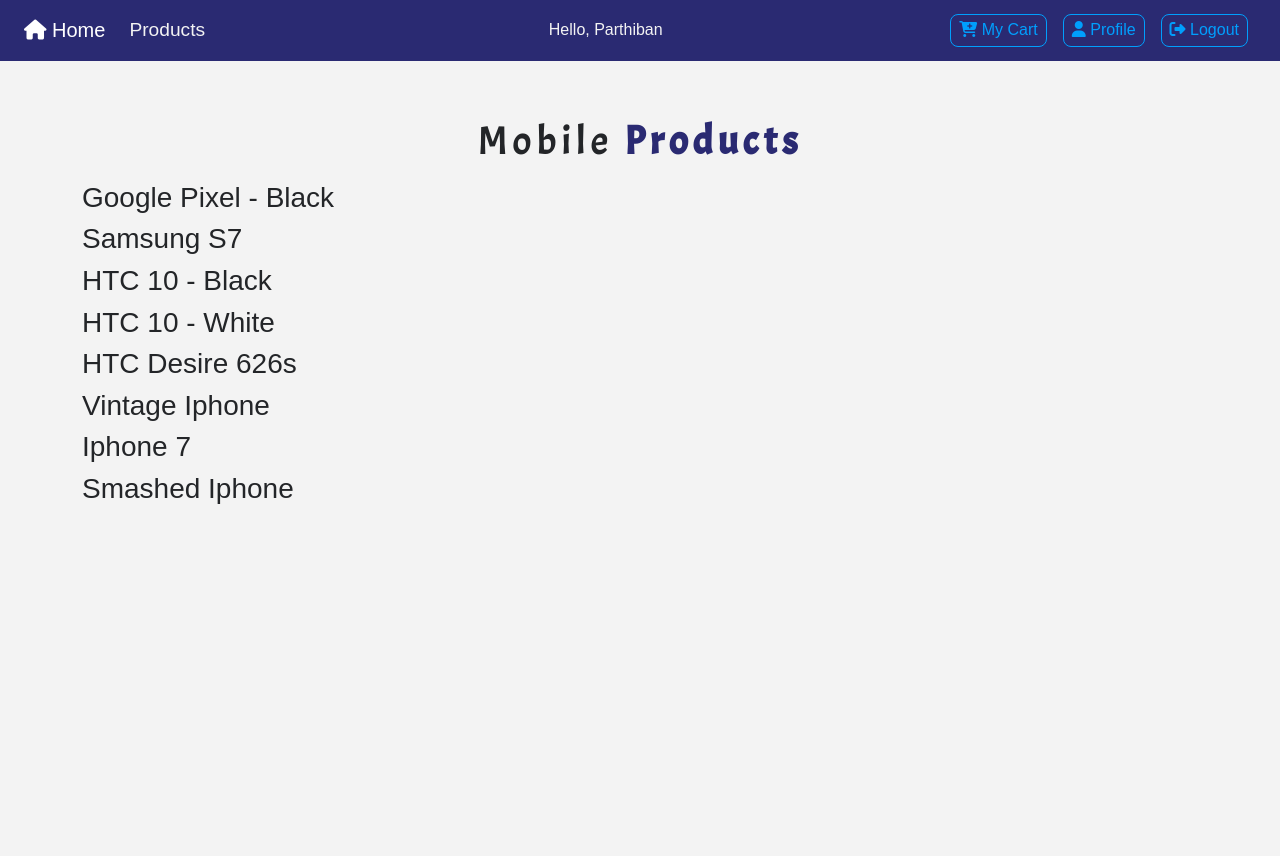
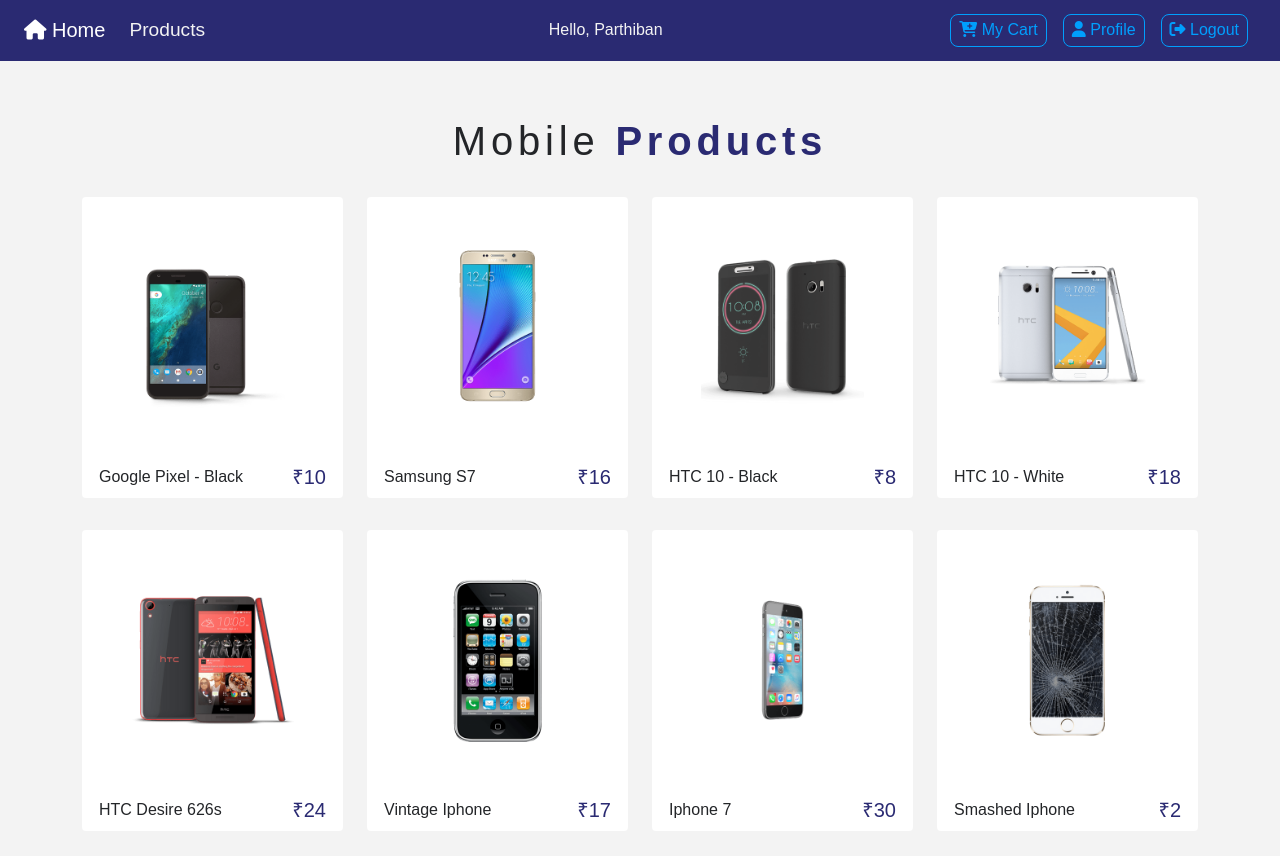
Before and after one commit to parthiban-selvaraj/quick-cart-app, a React (Create React App) app: page / in a window 1280 px wide. Shown: the top 856 px of the page. Before the commit the page ends 800 px from the top, so only its background shows below. Built offline with nearby package versions, Linux system fonts and the light colour scheme; a web font is replaced by a local one.

Commit message:
completed product list page and layout for product

```diff
--- a/src/App.css
+++ b/src/App.css
@@ -14,7 +14,7 @@
 }
 
 .text-title {
-  font-family: "Acme", sans-serif;
+  font-family: "Robato", sans-serif;
   letter-spacing: 0.3rem;
   text-transform: capitalize;
 }
--- a/src/App.js
+++ b/src/App.js
@@ -16,30 +16,46 @@
 
 function App() {
   const [products, setProducts] = useState({
-    product : storeProducts,
+    product : [],
     detailProduct : detailProduct
   });
+
+  useEffect(() => {
+    let tempProduct = [];
+    storeProducts.forEach((item) => {
+      const singleItem = {...item};
+      tempProduct = [...tempProduct, singleItem];
+    });
+    setProducts((prevState) => ({
+      ...prevState,
+      product : tempProduct
+    }));
+  }, []);
 
   const handleDetail = () => {
     console.log("hello from detail");
   };
 
-  const addToCart = () => {
-    console.log("hello from cart");
+  const addToCart = id => {
+    console.log(`id from details page ${id}`);
   };
 
-  useEffect(() => {
-    setProducts(prevState => ({
-      ...prevState,
-      handleDetail,
-      addToCart
-    }));
-  }, []);
+  // useEffect(() => {
+  //   setProducts(prevState => ({
+  //     ...prevState,
+  //     handleDetail,
+  //     addToCart
+  //   }));
+  // }, []);
 
   return (
     <BrowserRouter>
       <UserContext.Provider value={"Parthiban"}>
-      <ProductContext.Provider value={products}>
+      <ProductContext.Provider value={{
+        ...products,
+        handleDetail,
+        addToCart
+      }}>
       <Navbar />
       <Routes>
         <Route index element={<ProductList />}  exact/>
--- a/src/Components/Details.js
+++ b/src/Components/Details.js
@@ -1,10 +1,66 @@
-import React from 'react'
+import React, { useContext } from 'react'
+import { Link } from 'react-router-dom';
+import { ProductContext } from './Context/Context';
+import ButtonContainer from './Styles/ButtonContainer';
 
 const Details = () => {
+  const productFromContext = useContext(ProductContext);
+  const detailedProduct = productFromContext.detailProduct;
   return (
-    <div>
-        <h3>Details page</h3>
-    </div>
+    <>
+      {console.log("from context-details page", productFromContext)}
+      <div className='container py-5'>
+        {/* title */}
+        <div className='row'>
+          <div className='col-10 mx-auto text-center text-slanted text-blue my-5'>
+            <h1>{detailedProduct.title}</h1>
+          </div>
+        </div>
+        {/* end of title */}
+        <div className='row'>
+          <div className='col-10 mx-auto col-md-6 my-3'>
+            <img src={detailedProduct.img} alt={detailedProduct.title} />
+          </div>
+          {/* product description */}
+          <div className='col-10 mx-auto col-md-6 my-3 text-capitalize'>
+            <h3>model : {detailedProduct.title}</h3>
+            <h5 className='text-title text-uppercase mt-3 mb-2'>
+              made by : <span className='text-uppercase'>
+                {detailedProduct.company}
+              </span>
+            </h5>
+            <h4 className='text-blue'>
+              <strong>
+                price : <span>₹</span>
+                {detailedProduct.price}
+              </strong>
+            </h4>
+            <p className='text-capitalize font-weight-bold mt-3 mb-0'>
+              <u><strong>product description :</strong></u>
+            </p>
+            <p className='text-muted lead' style={{fontSize : '1rem'}}>
+              {detailedProduct.info}
+            </p>
+            {/* buttons */}
+            <div>
+              <Link to={"/"}>
+                <ButtonContainer>
+                  back to products
+                </ButtonContainer>
+              </Link>
+                <ButtonContainer
+                cart
+                disabled={detailedProduct.inCart ? true : false}
+                onClick={() => {
+                  productFromContext.addToCart(detailedProduct.id)
+                }}>
+                  {detailedProduct.inCart ? "in cart" : "add to cart"}
+                </ButtonContainer>
+            </div>
+          </div>
+        </div>
+      </div>
+    </>
   )
 }
 
--- a/src/Components/Product.js
+++ b/src/Components/Product.js
@@ -1,14 +1,55 @@
-import React, { useContext } from 'react'
-import { ProductContext } from './Context/Context'
+import React from 'react'
+import { Link } from 'react-router-dom'
+// import { ProductContext } from './Context/Context'
+import ProductWrapper from './Styles/ProductWrapper';
+import PropTypes from 'prop-types';
 
-const Product = ({product}) => {
-  const productFromContext = useContext(ProductContext)
+const Product = ({ product }) => {
+  // const productFromContext = useContext(ProductContext)
   return (
-    <div>
+    <ProductWrapper className='col-9 mx-auto col-md-6 col-lg-3 my-3'>
       {console.log("hello", product)}
-      <h3>{product.title}</h3>
-    </div>
+      <div className='card'>
+        <div className='img-container p-5' onClick={() => console.log(`you clicked on image ${product.title}`)}>
+          <Link to={"/details"}>
+            <img
+              className='card-img-top'
+              src={product.img}
+              alt={product.title} />
+          </Link>
+          <button
+            className='cart-btn'
+            disabled={product.inCart ? true : false}
+            onClick={() => console.log('added to cart')}>
+            {product.inCart ?
+              (
+                <p className='text-capitalize mb-0' disabled>in cart</p>
+              ) : (
+                <i className='fas fa-cart-plus' />
+              )
+            }
+          </button>
+          </div>
+          <div className='card-footer d-flex justify-content-between'>
+            <p className='align-self-center mb-0'>{product.title}</p>
+            <h5 className='text-blue font-italic mb-0'>
+              <span className='mr-1'>₹</span>
+              {product.price}
+            </h5>
+          </div>
+      </div>
+    </ProductWrapper>
   )
 }
 
-export default Product
+Product.propTypes = {
+  product : PropTypes.shape({
+    id : PropTypes.number,
+    title : PropTypes.string,
+    img : PropTypes.string,
+    price : PropTypes.number,
+    inCart : PropTypes.bool
+  }).isRequired
+};
+
+export default Product;
--- a/src/Components/ProductList.js
+++ b/src/Components/ProductList.js
@@ -12,7 +12,7 @@
                 <div className='container'>
                     <Title name={'mobile'} title={'products'}/>
                     <div className='row'>
-                        {console.log(productFromContext)}
+                        {console.log("from context", productFromContext)}
                         {
                             productFromContext.product ?
                             productFromContext.product.map((product) => {
--- a/src/Components/Styles/ButtonContainer.js
+++ b/src/Components/Styles/ButtonContainer.js
@@ -4,20 +4,29 @@
     // font-size : 1.2rem;
     background : transparent;
     border : 0.05rem solid var(--lightBlue);
-    color : var(--lightBlue);
+    border-color : ${props =>
+        props.cart ? "var(--mainYellow)" : "var(--lightBlue)"};
+    color : ${props =>
+        props.cart ? "var(--mainYellow)" : "var(--lightBlue)"};
     border-radius : 0.5rem;
     padding : 0.2rem 0.5rem;
     cursor : pointer;
     margin : 0.2rem 0.5rem 0.2rem 0;
     transition : all 0.5s ease-in-out;
     &:hover {
-        background :  var(--lightBlue);
+        background : ${props =>
+            props.cart ? "var(--mainYellow)" : "var(--lightBlue)"};
         color : var(--mainBlue);
         font-size : 1.1rem;
     }
     &:focus {
         outline : none;
     }
+    // &:hover .disabled-btn {
+    //     color : grey,
+    //     transition : none;
+    // }
+
 `;
 
 export default ButtonContainer;
--- /dev/null
+++ b/src/Components/Styles/ProductWrapper.js
@@ -0,0 +1,55 @@
+import styled from "styled-components";
+
+const ProductWrapper = styled.div`
+    .card {
+        border-color : transparent;
+        transition : all 0.5s linear;
+    }
+    .card-footer {
+        background : transparent;
+        border-top : transparent;
+        transition : all 0.5s linear;
+    }
+    &:hover {
+        .card {
+            border : 0.04rem solid rgba(0,0,0,0.3);
+            box-shadow : 2px 2px 5px 0px rgba(0,0,0,0.3);
+        }
+        .card-footer {
+            background : grey;
+            color : white;
+        }
+    }
+    .img-container {
+        position : relative;
+        overflow : hidden;
+    }
+    .card-img-top {
+        transition : all 0.5s linear;
+    }
+    .img-container:hover .card-img-top {
+        transform : scale(1.2);
+    }
+    .cart-btn {
+        position : absolute;
+        bottom : 0;
+        right : 0;
+        padding : 0.1rem 0.4rem;
+        background : var(--mainBlue);
+        border : none;
+        color : var(--mainWhite);
+        font-size : 1.1rem;
+        border-radius : 0.5rem 0 0 0;
+        transform : translate(100%, 100%);
+        transition : all 0.5s linear;
+        text-align : center;
+    }
+    .img-container:hover .cart-btn {
+        transform : translate(0,0);
+    }
+    .cart-btn:hover {
+        color : var(--mainYellow);
+    }
+`;
+
+export default ProductWrapper;
--- a/src/data.js
+++ b/src/data.js
@@ -7,7 +7,7 @@
     company: "GOOGLE",
     info:
       "Lorem ipsum dolor amet offal butcher quinoa sustainable gastropub, echo park actually green juice sriracha paleo. Brooklyn sriracha semiotics, DIY coloring book mixtape craft beer sartorial hella blue bottle. Tote bag wolf authentic try-hard put a bird on it mumblecore. Unicorn lumbersexual master cleanse blog hella VHS, vaporware sartorial church-key cardigan single-origin coffee lo-fi organic asymmetrical. Taxidermy semiotics celiac stumptown scenester normcore, ethical helvetica photo booth gentrify.",
-    inCart: false,
+    inCart: true,
     count: 0,
     total: 0
   },
```
